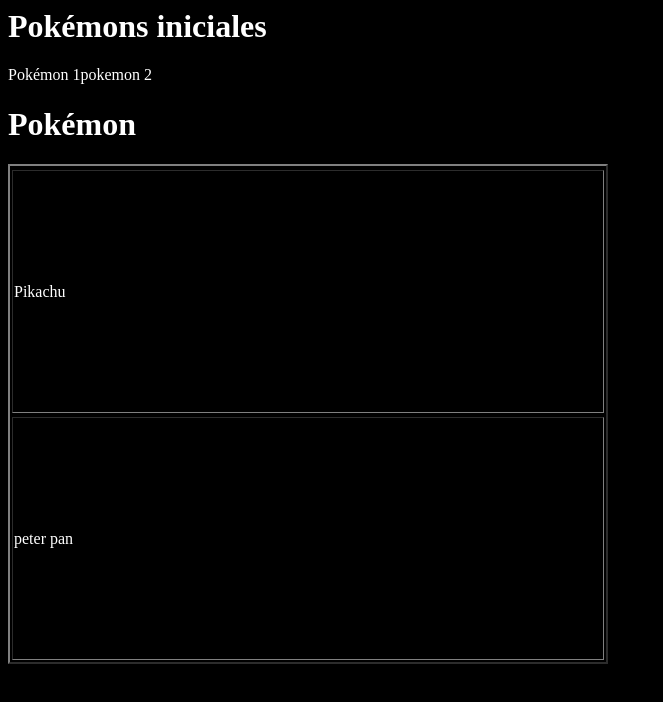
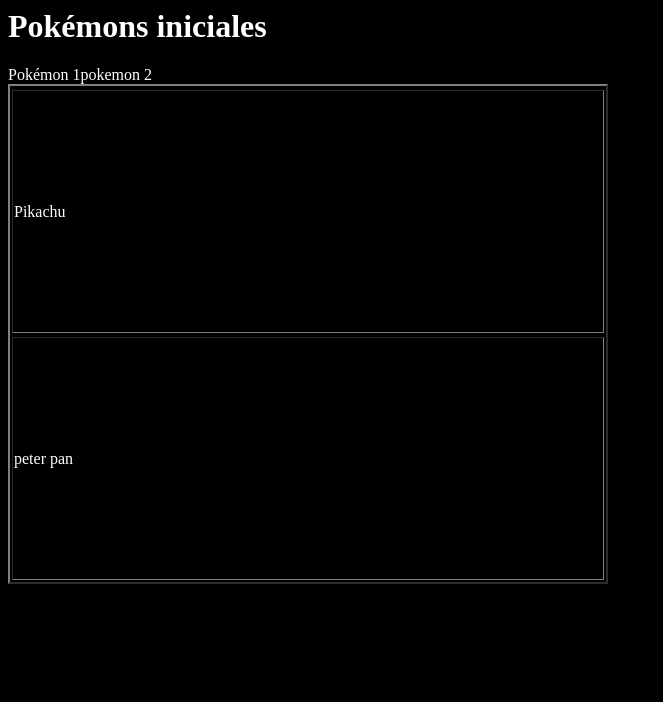
Before and after one commit to PedroGG6/PedroGG-wiiiiltoon-Fervulk.github.io, a plain HTML site: page index.html in a window 1280 px wide. Shown: the whole page, without its empty margins (0-663 px from the left). Drawn offline with Linux system fonts and the light colour scheme.

Commit message:
Update index.html

```diff
--- a/index.html
+++ b/index.html
@@ -16,8 +16,6 @@
 
 
 
-
-<h1>Pokémon</h1>
  <link href="main.css" rel="stylesheet" />
 </body>
 
```
